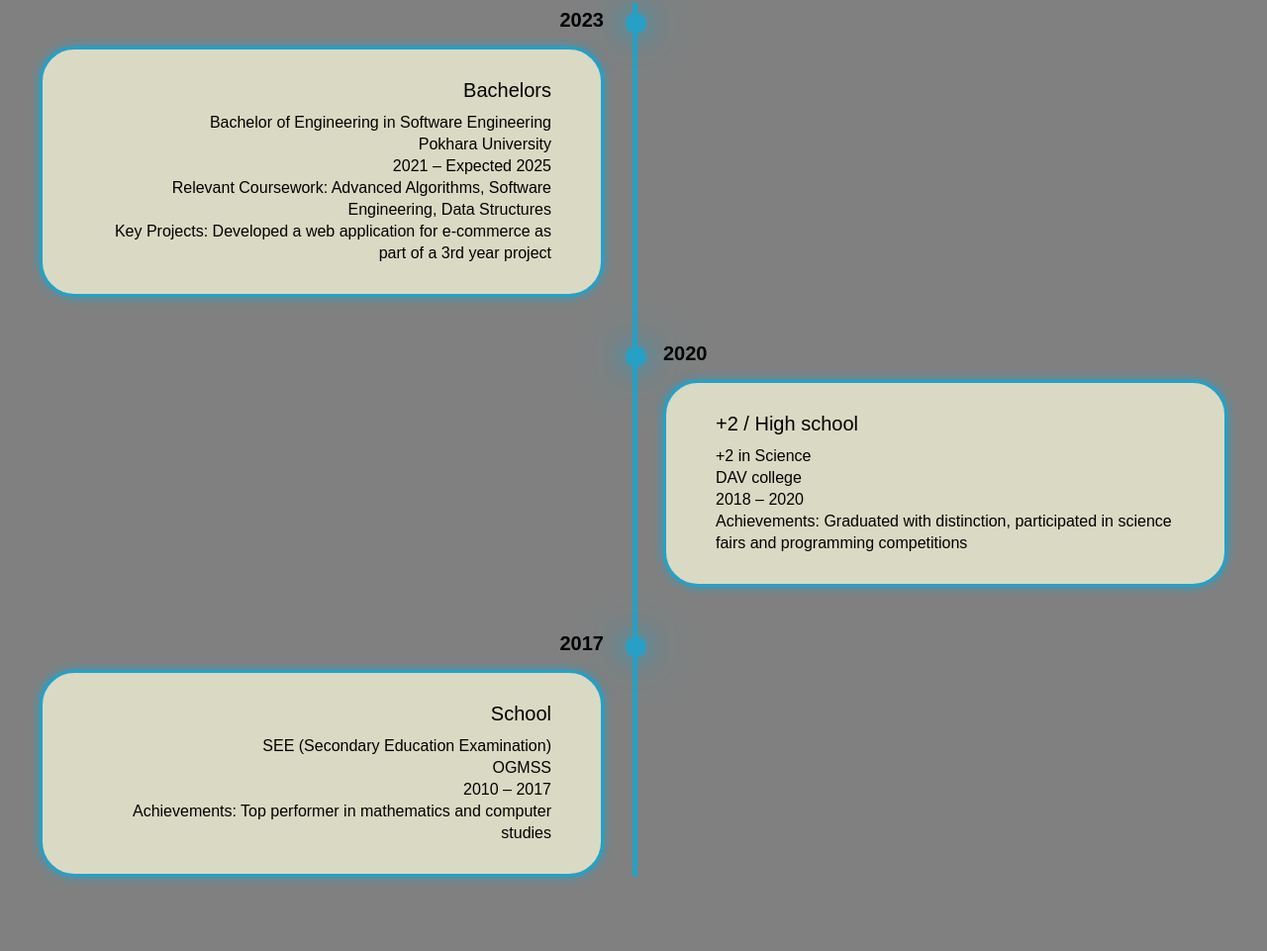
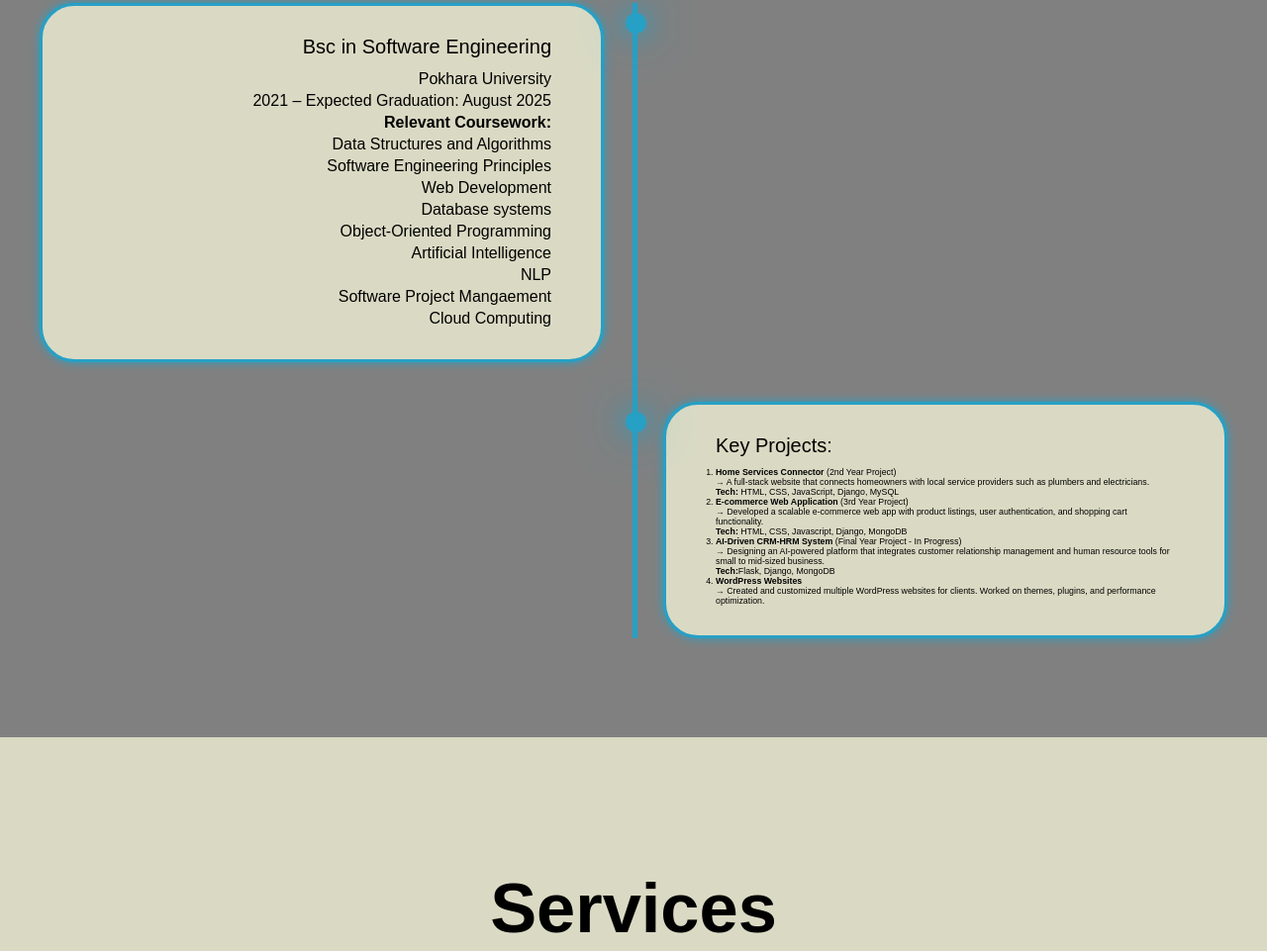
Before and after one commit to aakashparajuli/profile, a plain HTML site: page index.html in a window 1280 px wide. Shown: the part 1066-2027 px from the top of the page at 99% size. Drawn offline with nearby package versions, Linux system fonts and the light colour scheme.

Commit message:
Updated portfolio details

```diff
--- a/index.html
+++ b/index.html
@@ -54,40 +54,49 @@
 
             <div class="timeline-item">
                 <div class="timeline-dot"></div>
-                 <div class="timeline-date">2023</div>
-                     <div class="timeline-content"><h3> Bachelors </h3>
-                     <p>Bachelor of Engineering in Software Engineering </p>
+
+                     <div class="timeline-content"><h3> Bsc in Software Engineering </h3>
+
                             <p>Pokhara University</p>
-                            <p>2021 – Expected 2025</p>
-
-                            <p>Relevant Coursework: Advanced Algorithms, Software Engineering, Data Structures</p>
-                            <p>Key Projects: Developed a web application for e-commerce as part of a 3rd year project</p>
+                            <p>2021 – Expected Graduation: August 2025</p>
+                            <p><strong>Relevant Coursework:</strong><br>
+                                Data Structures and Algorithms <br>
+                                Software Engineering Principles<br>
+                                Web Development<br>
+                                Database systems<br>
+                                Object-Oriented Programming<br>
+                                Artificial Intelligence<br>
+                                NLP<br>
+                                Software Project Mangaement<br>
+                                Cloud Computing<br>
+                            </p>
                  </div>
              </div>
 
         <div class="timeline-item">
             <div class="timeline-dot"></div>
-             <div class="timeline-date">2020</div>
-                 <div class="timeline-content"><h3> +2 / High school </h3>
-                 <p>+2 in Science</p>
-                        <p>DAV college</p>
-                           <p> 2018 – 2020</p>
 
-                            <p>Achievements: Graduated with distinction, participated in science fairs and programming competitions  </p>
+                 <div class="timeline-content"><h3> Key Projects: </h3>
+
+                            <ol>
+                                <li><strong>Home Services Connector</strong> (2nd Year Project) <br>
+                                &rarr; A full-stack website that connects homeowners with local service providers such as plumbers and electricians.<br>
+                                <strong>Tech:</strong> HTML, CSS, JavaScript, Django, MySQL</li>
+
+                                <li><strong>E-commerce Web Application</strong> (3rd Year Project) <br>
+                                &rarr; Developed a scalable e-commerce web app with product listings, user authentication, and shopping cart functionality.<br>
+                                <strong>Tech:</strong> HTML, CSS, Javascript, Django, MongoDB </li>
+
+                                <li><strong>AI-Driven CRM-HRM System</strong> (Final Year Project - In Progress) <br>
+                                &rarr; Designing an AI-powered platform that integrates customer relationship management and human resource tools for small to mid-sized business.<br>
+                                <strong>Tech:</strong>Flask, Django, MongoDB </li>
+
+                                <li><strong>WordPress Websites</strong> <br>
+                                &rarr; Created and customized multiple WordPress websites for clients. Worked on themes, plugins, and performance optimization.</li>
+
+                            </ol>
+                                </div>
              </div>
-         </div>
-
-            <div class="timeline-item">
-               <div class="timeline-dot"></div>
-                <div class="timeline-date">2017</div>
-                    <div class="timeline-content"><h3> School </h3>
-                    <p>SEE (Secondary Education Examination)</p>
-                           <p> OGMSS </p>
-                            <p>2010 – 2017</p>
-
-                           <p> Achievements: Top performer in mathematics and computer studies</p>
-                </div>
-            </div>
 
         </div>
 
@@ -107,17 +116,14 @@
             <div class="service-box">
                 <div class="service-info">
                     <h4>Frontend Development</h4>
-                    <p>As of now, I possess a solid foundation in creating the frontend components of websites using HTML and CSS. I am currently expanding my skill set by learning JavaScript and its framework, React.js, to enhance my ability to develop dynamic and interactive user interfaces. </p>
+                    <p>I have a strong foundation in frontend web development, with proficiency in HTML and CSS. I also have hands-on experience with JavaScript and React.js, enabling me to build dynamic, responsive, and interactive user interfaces.</p>
                 </div>
             </div>
 
             <div class="service-box">
                 <div class="service-info">
                     <h4>Backend Development</h4>
-                    <p>
-
-
-I have a strong understanding of Python, including its syntax and core concepts. I am proficient in using the Django framework, which enables me to develop robust and scalable web applications. You can review the programs and projects I’ve developed by visiting my GitHub page for more detailed examples of my work.</p>
+                    <p>I have a solid foundation in Python and hands-on experience with both the Django and Flask frameworks for building robust and scalable web applications. Additionally, I have worked with machine learning models using scikit-learn, allowing me to implement intelligent features in my projects. You can explore my work in more detail on my GitHub profile.</p>
                 </div>
             </div>
 
--- a/stylesheet/style.css
+++ b/stylesheet/style.css
@@ -38,6 +38,10 @@ body{
     align-items: center;
     z-index: 5;
 }
+strong {
+        font-weight: bold;
+    }
+
 .logo{
     font-size: 3rem;
     color: var(--text-color);
@@ -462,19 +466,22 @@ span{
    width: 100%;
    padding: 2.5rem;
    font-size: 1.8rem;
-   background: var(--second-bg-color);
+   background: black;
    border-radius: 2rem;
    border: 2px solid var(--main-color);
    margin: 1.5rem 0;
    resize: none;
+   color: rgb(255, 255, 255);  /* Added to ensure the text is visible */
+
 }
 .contact form .input-box input::placeholder,
 .contact form textarea::placeholder{
-    color: white;
+    color: var(--main-color); /* Change to a visible color */
 }
 .contact form .btn{
     margin-top: 2rem;
 }
+
 .footer{
     position: relative;
     bottom: 0;
```
